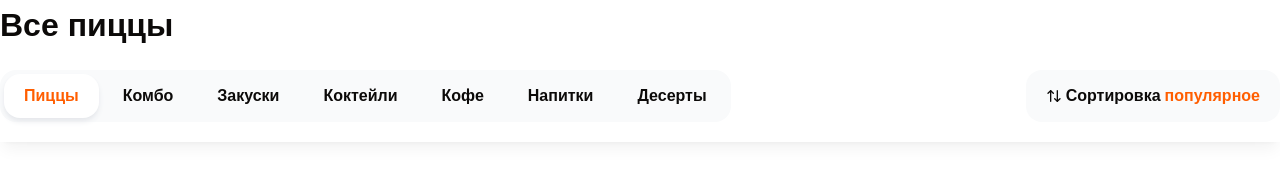
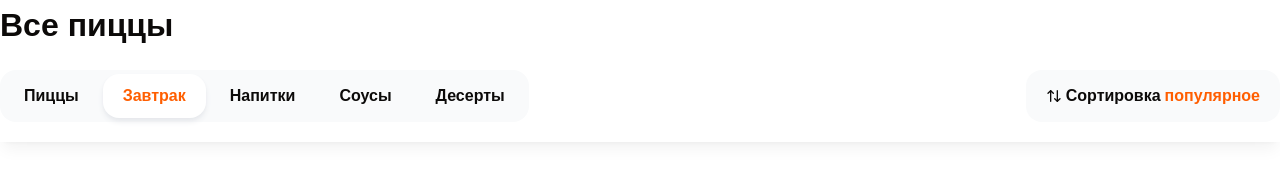
Before and after one commit to alineitgirl/next-pizza-fullstack-app, a Next.js app: page / in a window 1280 px wide. Shown: the part 148-320 px from the top of the page. Built offline with nearby package versions, Linux system fonts and the light colour scheme.

Commit message:
feat: implement global store with zustand

```diff
--- a/components/shared/categories.tsx
+++ b/components/shared/categories.tsx
@@ -1,22 +1,48 @@
+'use client';
+
 import React from 'react';
 import { cn } from '@/lib/utils';
+import { useCategoryStore } from '@/store/category';
 
 interface Props {
     className?: string;
 }
 
-const cats = ['Пиццы', 'Комбо', 'Закуски', 'Коктейли', 'Кофе', 'Напитки', 'Десерты'];
-const activeIndex = 0;
+const cats = [
+    {
+        id: 1,
+        name: 'Пиццы'
+    },
+    {
+        id: 2,
+        name: 'Завтрак'
+    },
+     {
+        id: 3,
+        name: 'Напитки'
+    },
+    {
+        id: 4,
+        name: 'Соусы'
+    },
+    {
+        id: 5,
+        name: 'Десерты'
+    }
+];
 
 export const Categories : React.FC<Props> = ({ className }) => {
+
+    const categoryActiveId = useCategoryStore((state) => state.activeId);
+
     return (
         <div className={cn('inline-flex gap-1 bg-gray-50 p-1 rounded-2xl', className)}>
             {
-                cats.map((cat, index) => (
-                    <a key={index} className={cn('flex items-center font-bold h-11 rounded-2xl px-5',
-                        activeIndex === index && 'bg-white shadow-md shadow-gray-200 text-primary'
-                    )}>
-                        <button>{cat}</button>
+                cats.map(({ name, id}) => (
+                    <a key={id} className={cn('flex items-center font-bold h-11 rounded-2xl px-5',
+                        categoryActiveId === id && 'bg-white shadow-md shadow-gray-200 text-primary'
+                    )} href={`#${name}`}>
+                        <button>{name}</button>
                     </a>
                 ))
             }
--- a/components/shared/products-group-list.tsx
+++ b/components/shared/products-group-list.tsx
@@ -3,6 +3,7 @@ import React from "react";
 import { useIntersection } from "react-use";
 import { ProductCard, Title } from "@/components/index";
 import { cn } from "@/lib/utils";
+import { useCategoryStore } from "@/store/category";
 
 interface Props {
   title: string;
@@ -19,6 +20,10 @@ export const ProductsGroupList: React.FC<Props> = ({
   className,
   categoryId,
 }) => {
+
+  const setActiveCategoryId = useCategoryStore((state) => state.setActiveId);
+
+
   const intersectionRef = React.useRef(null);
   const intersection = useIntersection(intersectionRef, {
     threshold: 0.4,
@@ -27,6 +32,7 @@ export const ProductsGroupList: React.FC<Props> = ({
   React.useEffect(() => {
     if (intersection?.isIntersecting) {
         console.log(`${title} ` + `${categoryId}`);
+        setActiveCategoryId(categoryId);
     }
   }, [categoryId, intersection?.isIntersecting, title]);
 
--- a/package.json
+++ b/package.json
@@ -24,7 +24,8 @@
     "react-dom": "19.2.3",
     "react-use": "^17.6.0",
     "tailwind-merge": "^3.4.0",
-    "vaul": "^1.1.2"
+    "vaul": "^1.1.2",
+    "zustand": "^5.0.10"
   },
   "devDependencies": {
     "@tailwindcss/postcss": "^4",
--- /dev/null
+++ b/store/category.ts
@@ -0,0 +1,11 @@
+import { create } from 'zustand';
+
+interface State {
+    activeId: number;
+    setActiveId: (activeId: number) => void;
+}
+
+export const useCategoryStore = create<State>()((set) => ({
+    activeId: 1,
+    setActiveId: (activeId: number) => set({ activeId }),
+}));
```
Also changed, not shown: 1 other file (tests, documents, lock files or other folders).
